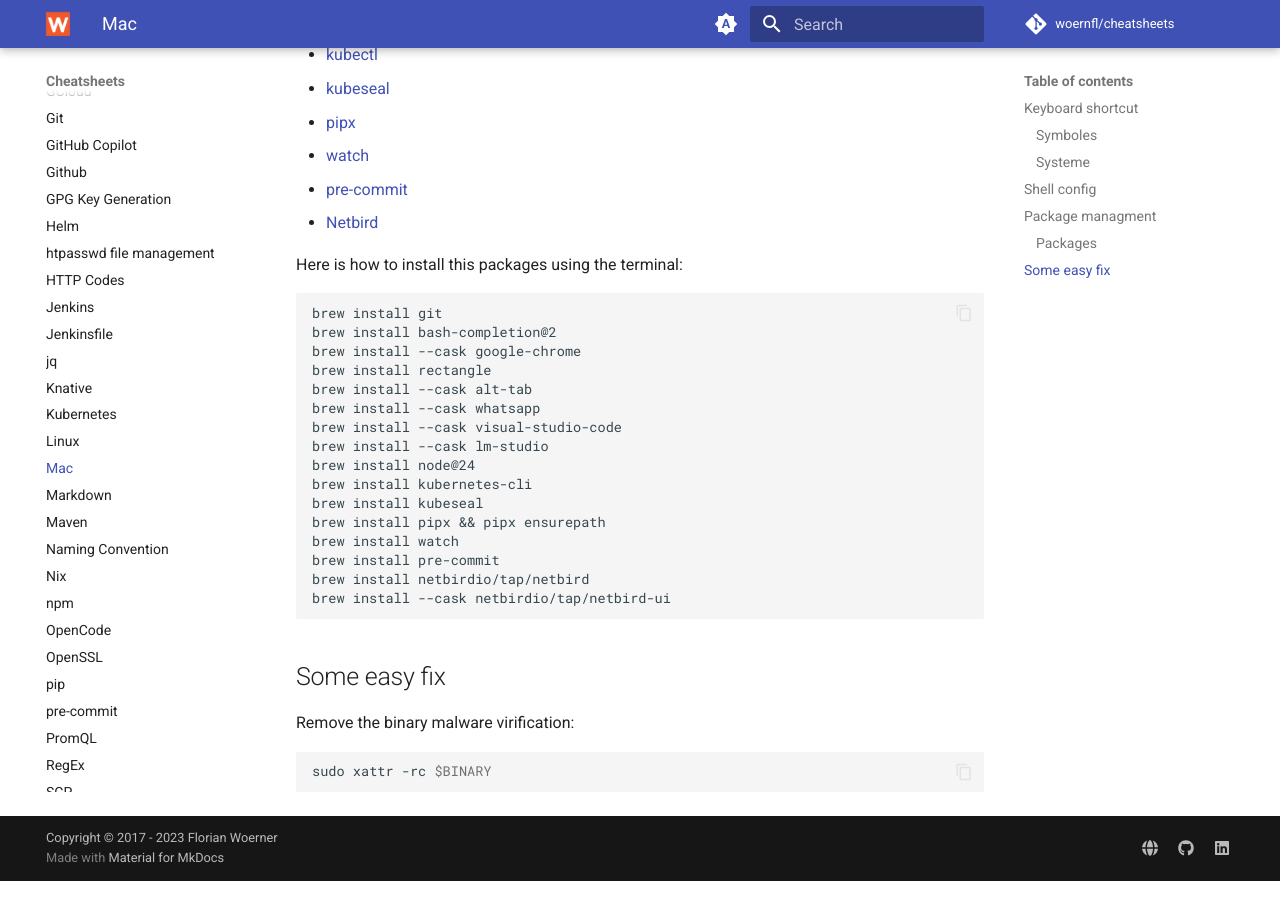
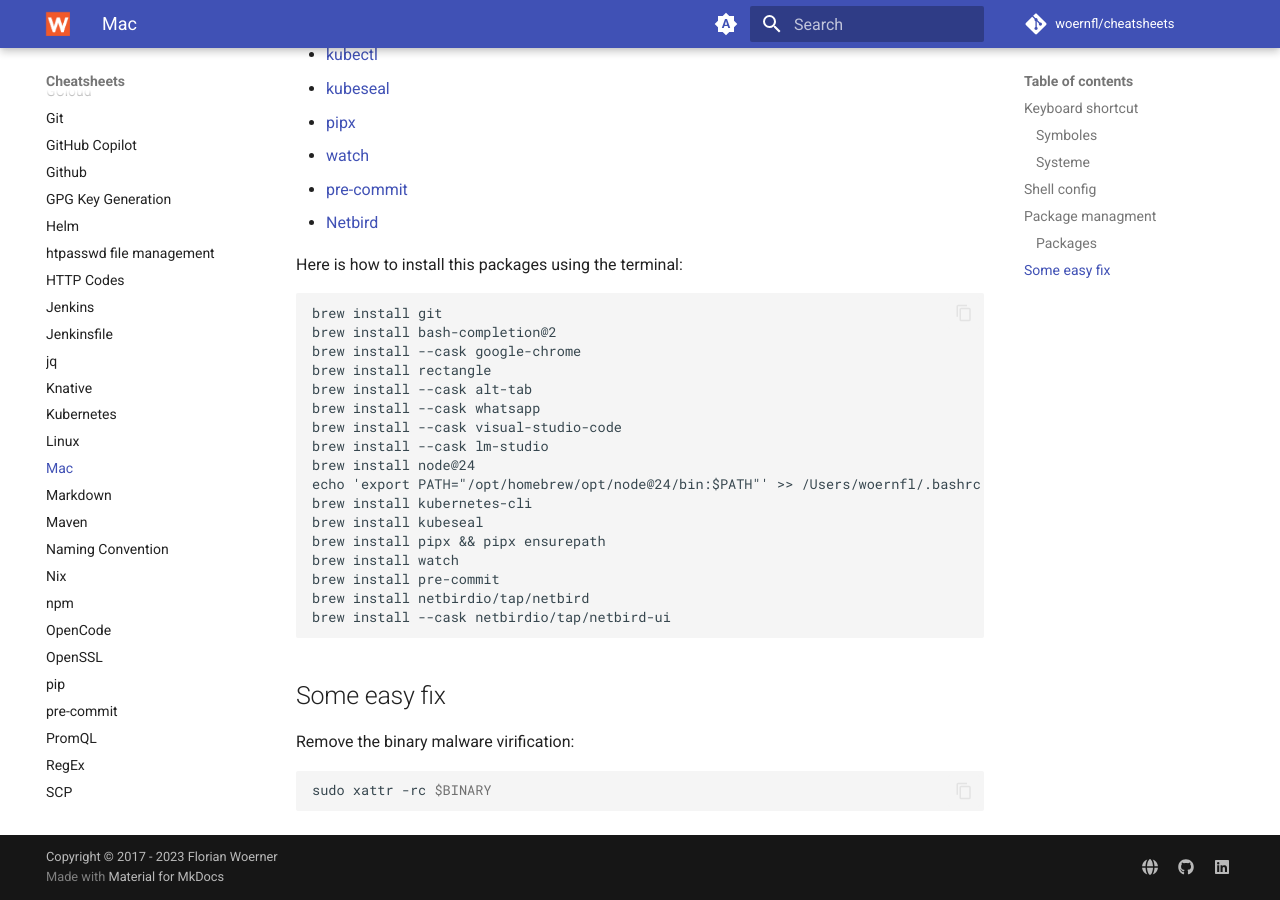
Before and after one commit to woernfl/cheatsheets, an MkDocs documentation site: the page built from docs/mac.md, in a window 1280 px wide and 900 px high, scrolled down 1899 px. Built offline with MkDocs 1.6.1 and Material for MkDocs 9.7.7, drawn with Linux system fonts in a browser that asks for light colours; comment, search, counter and statistics services are not loaded.

Commit message:
Update mac.md with Node.js PATH export (#326)
Add export PATH command for Node.js installation

```diff
--- a/docs/mac.md
+++ b/docs/mac.md
@@ -83,6 +83,7 @@
 brew install --cask visual-studio-code
 brew install --cask lm-studio
 brew install node@24
+echo 'export PATH="/opt/homebrew/opt/node@24/bin:$PATH"' >> /Users/woernfl/.bashrc
 brew install kubernetes-cli
 brew install kubeseal
 brew install pipx && pipx ensurepath
```
